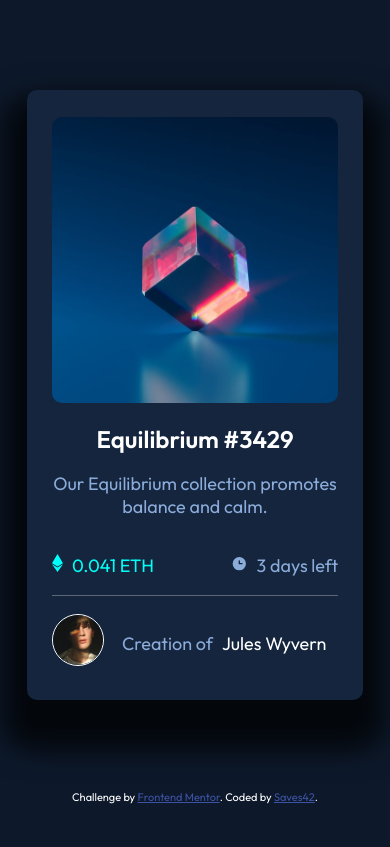
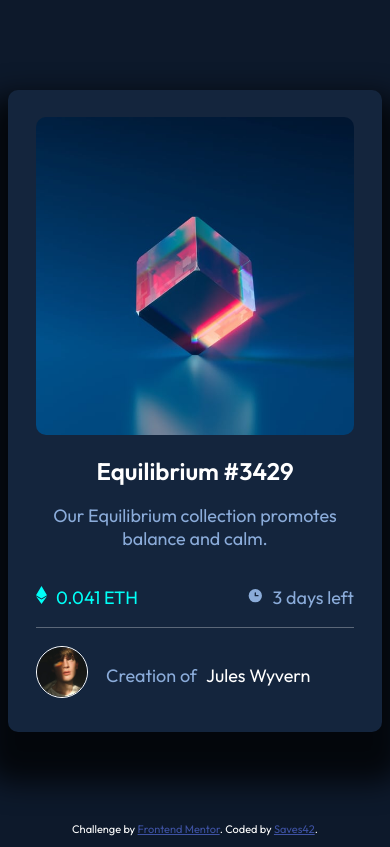
Before and after one commit to saves42/nft_preview_card, a plain HTML site: page index.html in a window 390 px wide. Drawn offline with Linux system fonts and the light colour scheme.

Commit message:
add additional media queries for mobile

```diff
--- a/styles/style.css
+++ b/styles/style.css
@@ -35,8 +35,15 @@ main {
 
 @media (max-width: 768px) {
     main {
-        width: 90%;
+        width: 50%;
         text-align: center;
+    }
+}
+
+@media (max-width: 426px) {
+    main {
+        width: 100%;
+
     }
 }
 
```
